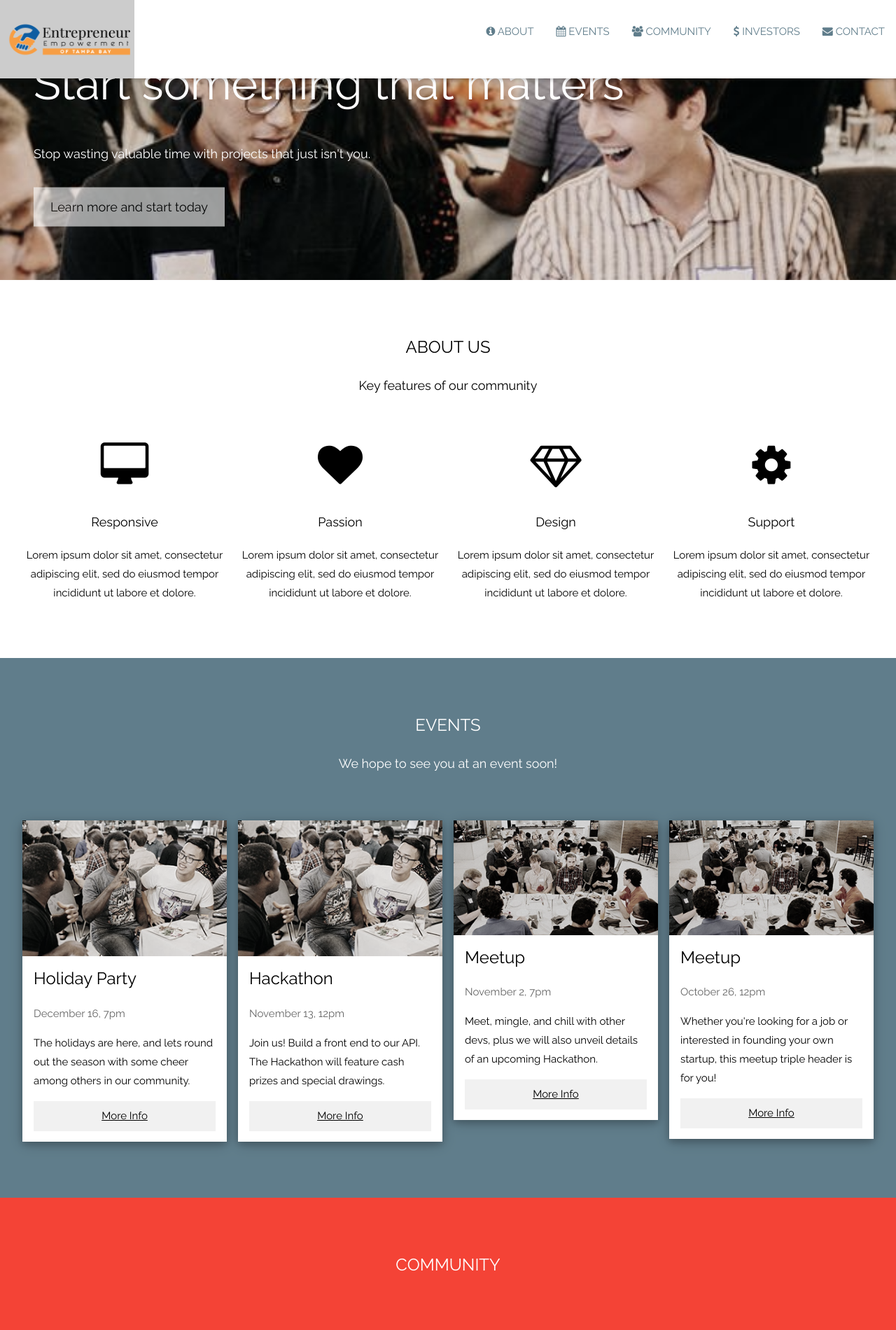
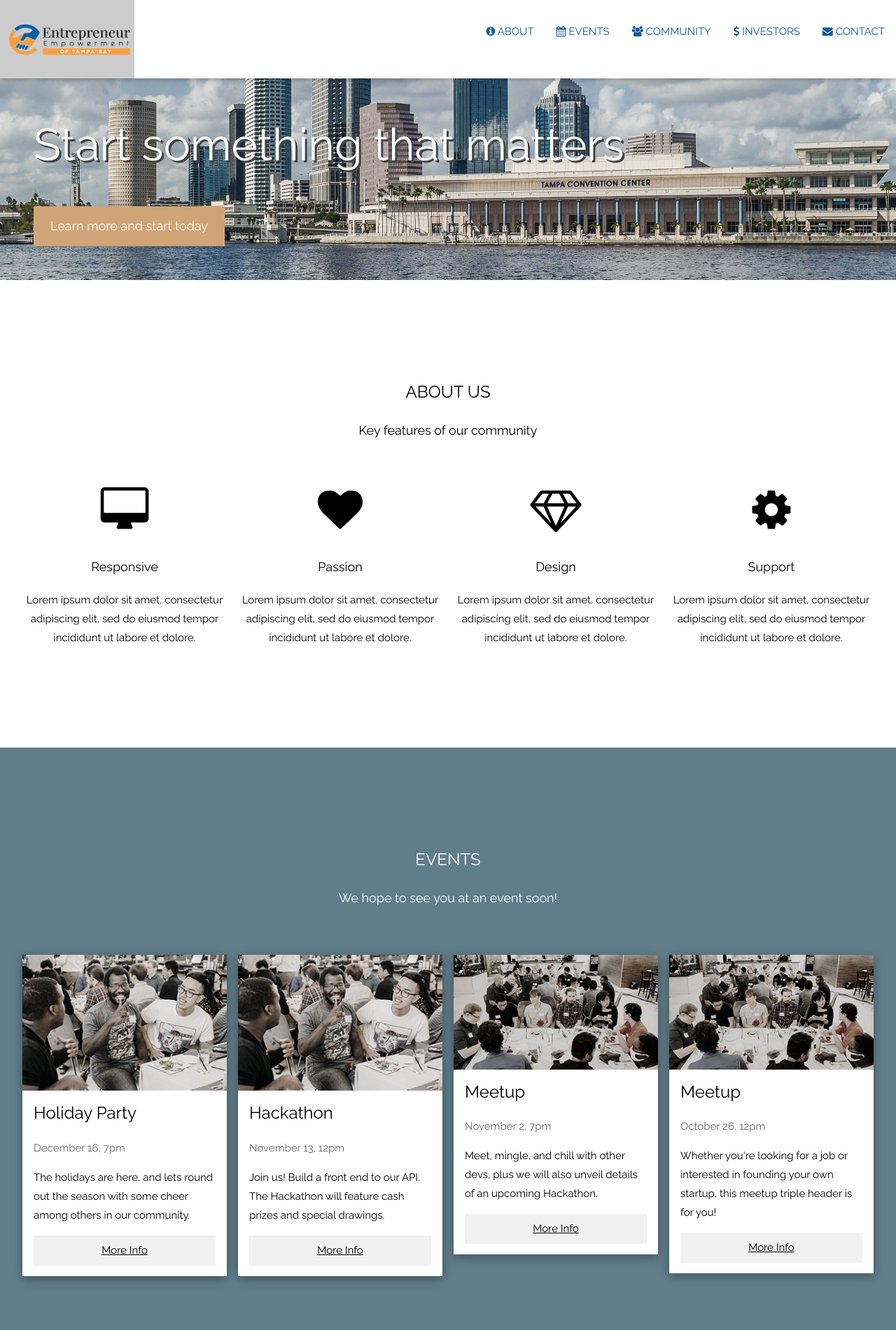
Before and after one commit to shawnsoltesz/EEOTB_TS, a website built with Vite: page index.html in a window 1280 px wide. Shown: the top 1900 px of the page at 70% size. Built offline with nearby package versions, Linux system fonts and the light colour scheme; files whose address does not match are found by name.

Commit message:
updates to html and css

```diff
--- a/index.html
+++ b/index.html
@@ -32,19 +32,19 @@
             w3-right w3-margin-top w3-cell-middle w3-hide-small w3-hide-medium
           "
         >
-          <a href="#about" class="w3-bar-item w3-text-blue-grey w3-button"
+          <a href="#about" class="nav-button w3-bar-item w3-button"
             ><i class="fa fa-info-circle"></i> ABOUT</a
           >
-          <a href="#events" class="w3-bar-item w3-text-blue-grey w3-button"
+          <a href="#events" class="nav-button w3-bar-item w3-button"
             ><i class="fa fa-calendar"></i> EVENTS</a
           >
-          <a href="#community" class="w3-bar-item w3-text-blue-grey w3-button"
+          <a href="#community" class="nav-button w3-bar-item w3-button"
             ><i class="fa fa-users"></i> COMMUNITY</a
           >
-          <a href="#investors" class="w3-bar-item w3-text-blue-grey w3-button"
+          <a href="#investors" class="nav-button w3-bar-item w3-button"
             ><i class="fa fa-usd"></i> INVESTORS</a
           >
-          <a href="#contact" class="w3-bar-item w3-text-blue-grey w3-button"
+          <a href="#contact" class="nav-button w3-bar-item w3-button"
             ><i class="fa fa-envelope"></i> CONTACT</a
           >
         </div>
@@ -100,25 +100,25 @@
     <!-- Header with full-height image -->
     <header class="bgimg-1 w3-display-container w3-grayscale-min" id="home">
       <div class="w3-display-left w3-text-white" style="padding: 48px">
-        <span class="w3-jumbo w3-hide-small">Start something that matters</span
+        <span class="w3-jumbo w3-hide-small" style="text-shadow: 3px 3px 0 #444"
+          ><br />Start something that matters</span
         ><br />
-        <span class="w3-xxlarge w3-hide-large w3-hide-medium"
-          >Start something that matters</span
-        ><br />
-        <span class="w3-large"
+        <span
+          class="w3-xxlarge w3-hide-large w3-hide-medium"
+          style="text-shadow: 2px 2px 0 rgb(11, 11, 11)"
+          ><br />Start something that matters</span
+        >
+        <!-- <br />
+        <span class="w3-large" style="text-shadow: 2px 2px 0 rgb(11, 11, 11)"
           >Stop wasting valuable time with projects that just isn't you.</span
-        >
+        > -->
         <p>
           <a
             href="#about"
             class="
               w3-button
-              w3-white
-              w3-padding-large
-              w3-large
-              w3-margin-top
-              w3-opacity
-              w3-hover-opacity-off
+              about-button
+              w3-padding-large w3-large w3-margin-top w3-hover-opacity-off
             "
             >Learn more and start today</a
           >
@@ -127,7 +127,7 @@
     </header>
 
     <!-- About Section -->
-    <div class="w3-container" style="padding: 64px 16px" id="about">
+    <div class="w3-container" style="padding: 128px 16px" id="about">
       <h3 class="w3-center">ABOUT US</h3>
       <p class="w3-center w3-large">Key features of our community</p>
       <div class="w3-row-padding w3-center" style="margin-top: 64px">
@@ -196,7 +196,7 @@
     <!-- Events Section -->
     <div
       class="w3-container w3-blue-grey"
-      style="padding: 64px 16px"
+      style="padding: 128px 16px"
       id="events"
     >
       <h3 class="w3-center">EVENTS</h3>
@@ -310,7 +310,11 @@
     </div>
 
     <!-- Community Section -->
-    <div class="w3-container w3-red" style="padding: 64px 8px" id="community">
+    <div
+      class="community w3-container"
+      style="padding: 128px 8px"
+      id="community"
+    >
       <h3 class="w3-center">COMMUNITY</h3>
     </div>
 
@@ -445,11 +449,15 @@
       </div>
     </div>
 
-    <!-- Skills Section -->
-    <div class="w3-container w3-light-grey w3-padding-64" id="investors">
+    <!-- Investors Section -->
+    <div
+      class="investors w3-container w3-text-white"
+      style="padding: 128px 16px"
+      id="investors"
+    >
       <div class="w3-row-padding">
         <div class="w3-col m6">
-          <h3>Our Skills.</h3>
+          <h3>Our Investors.</h3>
           <p>
             Lorem ipsum dolor sit amet, consectetur adipiscing elit, sed do
             eiusmod<br />
@@ -621,7 +629,7 @@
     </div>
 
     <!-- Footer -->
-    <footer class="w3-center w3-blue-grey w3-padding-32">
+    <footer class="w3-center w3-orange w3-padding-32">
       <!-- <a href="#home" class="w3-button w3-light-grey"
         ><i class="fa fa-arrow-up w3-margin-right"></i>To the top</a
       > -->
--- a/src/style.css
+++ b/src/style.css
@@ -30,10 +30,23 @@ html {
 .bgimg-1 {
   background-position: center;
   background-size: cover;
-  background-image: url('/images/EEOTB.jpeg');
+  background-image: url('/images/tampabay.jpg');
   min-height: 50%;
 }
 
 .w3-bar .w3-button {
   padding: 16px;
 }
+
+.community,
+.about-button {
+  background-color: #f79e44;
+}
+
+.investors {
+  background-color: #0e5da1;
+}
+
+.nav-button {
+  color: #0e5da1;
+}
```
